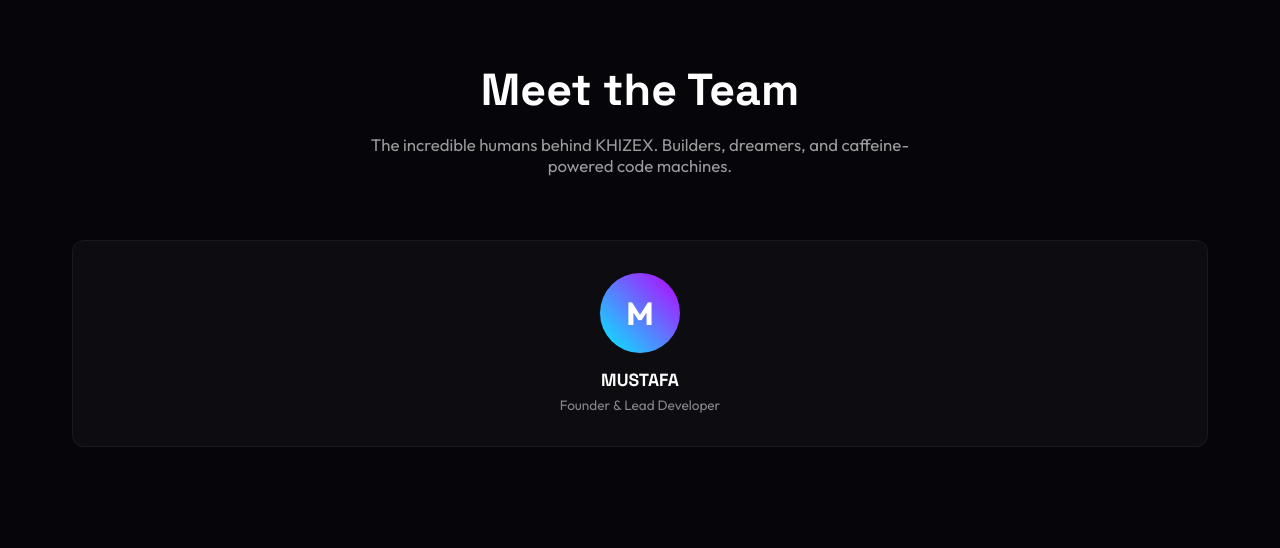
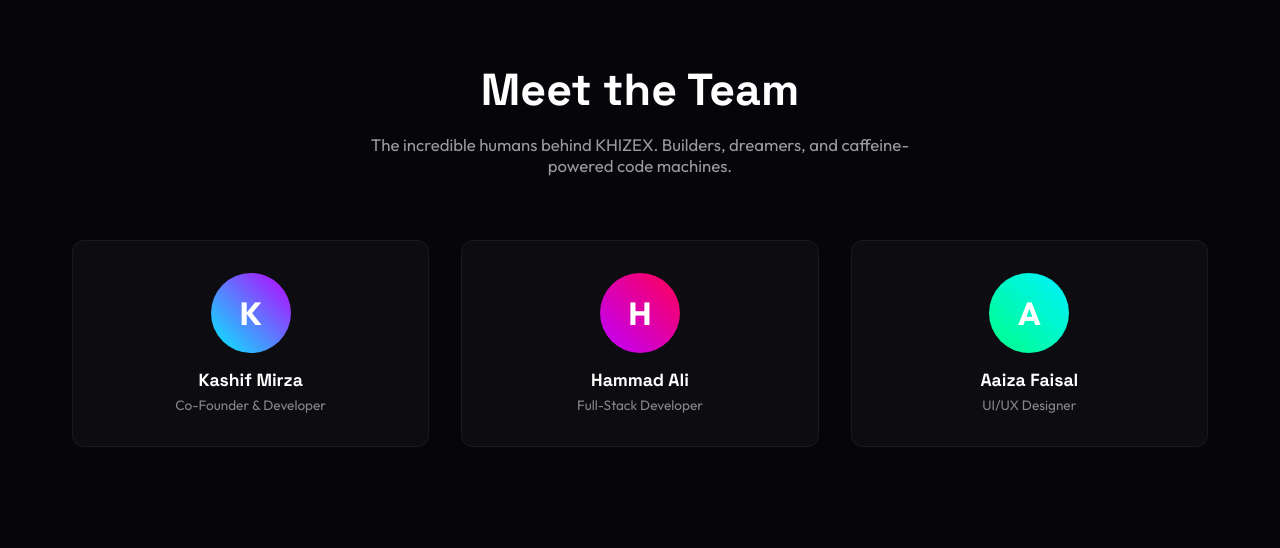
Before and after one commit to KhizarDoingProgramming/KHIZEX, a Django app: template core/templates/core/index.html in a window 1280 px wide. Shown: the part 3046-3594 px from the top of the page. Run offline with Django 5.2, Linux system fonts and the light colour scheme; the template is opened without the code that fills it, so the values that code supplies are empty; some libraries are stand-ins or nearby versions.

Commit message:
Hardcode team members with correct names and roles

```diff
--- a/core/templates/core/index.html
+++ b/core/templates/core/index.html
@@ -270,19 +270,21 @@
             <div class="section-title">Meet the Team</div>
             <p class="section-desc">The incredible humans behind KHIZEX. Builders, dreamers, and caffeine-powered code machines.</p>
             <div class="team-grid">
-                {% for member in team_members %}
                 <div class="team-card">
-                    <div class="team-avatar" style="background: linear-gradient(45deg, var(--accent-blue), var(--accent-purple));">{{ member.user.first_name|first|upper }}</div>
-                    <div class="team-name">{{ member.user.get_full_name }}</div>
-                    <div class="team-role">{{ member.get_role_display }}</div>
+                    <div class="team-avatar" style="background: linear-gradient(45deg, var(--accent-blue), var(--accent-purple));">K</div>
+                    <div class="team-name">Kashif Mirza</div>
+                    <div class="team-role">Co-Founder & Developer</div>
                 </div>
-                {% empty %}
                 <div class="team-card">
-                    <div class="team-avatar" style="background: linear-gradient(45deg, var(--accent-blue), var(--accent-purple));">M</div>
-                    <div class="team-name">MUSTAFA</div>
-                    <div class="team-role">Founder & Lead Developer</div>
+                    <div class="team-avatar" style="background: linear-gradient(45deg, var(--accent-purple), var(--accent-pink));">H</div>
+                    <div class="team-name">Hammad Ali</div>
+                    <div class="team-role">Full-Stack Developer</div>
                 </div>
-                {% endfor %}
+                <div class="team-card">
+                    <div class="team-avatar" style="background: linear-gradient(45deg, var(--accent-green), var(--accent-blue));">A</div>
+                    <div class="team-name">Aaiza Faisal</div>
+                    <div class="team-role">UI/UX Designer</div>
+                </div>
             </div>
         </div>
     </section>
```
